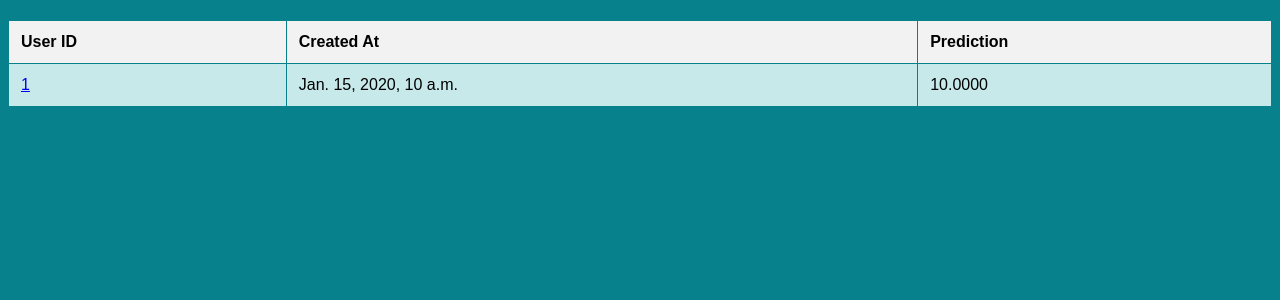
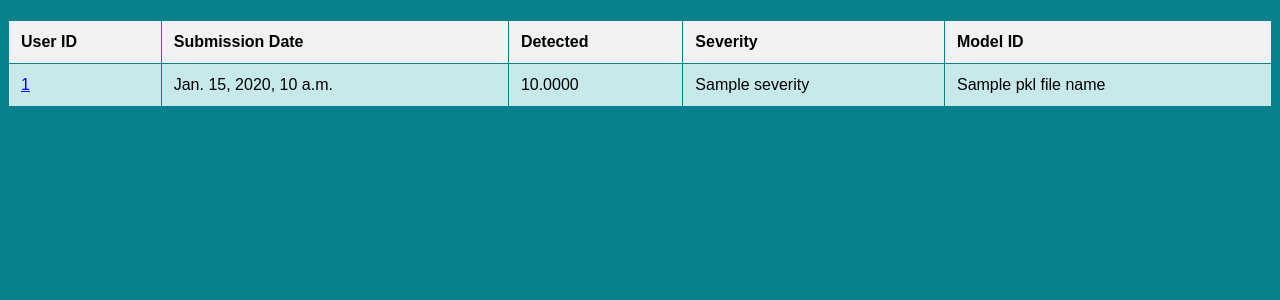
Before and after one commit to FrancescoRec/Dermachat, a Django app: template doctor_interface/templates/table_view.html in a window 1280 px wide. Shown: the part 91-391 px from the top of the page. Run offline with Django 5.2, Linux system fonts and the light colour scheme; the template is opened without the code that fills it: most values are stand-ins (such as "Sample title", 1, 10 or a date in 2020).

Commit message:
done_table

```diff
--- a/doctor_interface/templates/table_view.html
+++ b/doctor_interface/templates/table_view.html
@@ -13,8 +13,10 @@
         <thead>
             <tr>
                 <th>User ID</th>
-                <th>Created At</th>
-                <th>Prediction</th>
+                <th>Submission Date</th>
+                <th>Detected</th>
+                <th>Severity</th>
+                <th>Model ID</th>
             </tr>
         </thead>
         <tbody>
@@ -23,6 +25,8 @@
                 <td><a href="{% url 'images' %}?user_id={{ item.user_id }}">{{ item.user_id }}</a></td>
                 <td>{{ item.created_at }}</td>
                 <td>{{ item.prediction|floatformat:4 }}</td>
+                <td>{{ item.severity }}</td>
+                <td>{{ pkl_file_name }}</td>
             </tr>
             {% endfor %}
         </tbody>
```
Also changed, not shown: doctor_interface/views.py (+22 -3 lines).
